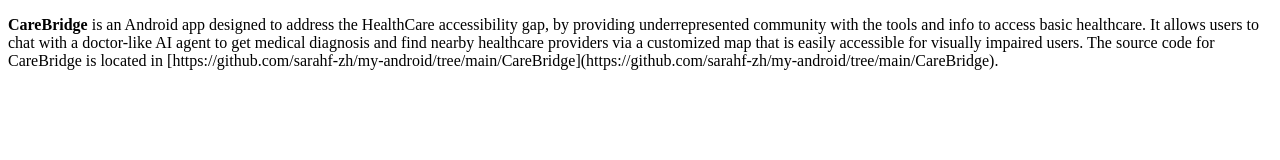
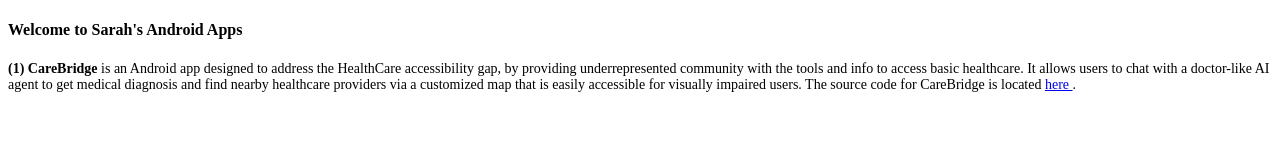
Before and after one commit to sarahf-zh/cb-android, a plain HTML site: page index.html in a window 1280 px wide. Drawn offline with Linux system fonts and the light colour scheme.

Commit message:
update index.html for the repo

```diff
--- a/index.html
+++ b/index.html
@@ -2,11 +2,12 @@
 <html>
 <head>
 <meta http-equiv="Content-Type" content="text/html; charset=utf-8"/>
-<title>Sarah's Android Apps</title>
+<title>Repo for Sarah's Android Apps</title>
 </head>
 <body>
-<p>
-   <b> CareBridge </b> is an Android app designed to address the HealthCare accessibility gap, by providing underrepresented community with the tools and info to access basic healthcare. It allows users to chat with a doctor-like AI agent to get medical diagnosis and find nearby healthcare providers via a customized map that is easily accessible for visually impaired users. The source code for CareBridge is located in [https://github.com/sarahf-zh/my-android/tree/main/CareBridge](https://github.com/sarahf-zh/my-android/tree/main/CareBridge).
-</p>
+<h4>Welcome to Sarah's Android Apps</h4>
+    <p style="font-size: 14px;">
+    <b> (1) CareBridge </b> is an Android app designed to address the HealthCare accessibility gap, by providing underrepresented community with the tools and info to access basic healthcare. It allows users to chat with a doctor-like AI agent to get medical diagnosis and find nearby healthcare providers via a customized map that is easily accessible for visually impaired users. The source code for CareBridge is located <a href = "https://github.com/sarahf-zh/my-android/tree/main/CareBridge"> here </a>.
+    </p>
 </body>
 </html>
```
